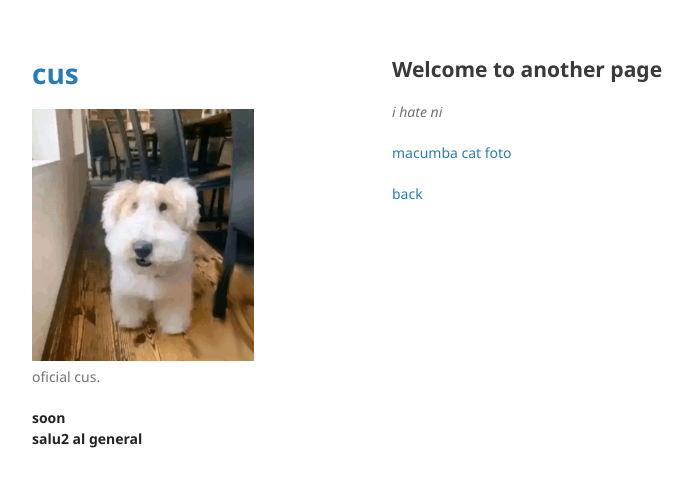
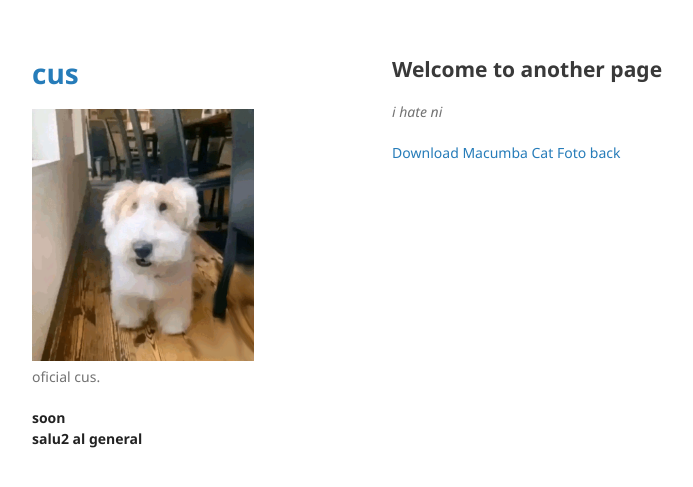
Before and after one commit to micropolla/cus, a Jekyll site: the page built from pages/another-page.md, in a window 1280 px wide. Shown: the top 487 px of the page, without its empty margins (178-871 px from the left). Built offline with Jekyll 4.4.1, drawn with Linux system fonts in a browser that asks for light colours; our own code applies the rules of GitHub Pages for plain Markdown files.

Commit message:
Automated update

```diff
--- a/pages/another-page.md
+++ b/pages/another-page.md
@@ -6,6 +6,5 @@ layout: default
 
 _i hate ni_
 
-[macumba cat foto](./../assets/img/logo.png)
-
+[Download Macumba Cat Foto](./../download/logo.png "Download Macumba Cat Foto")
 [back](./)
```
